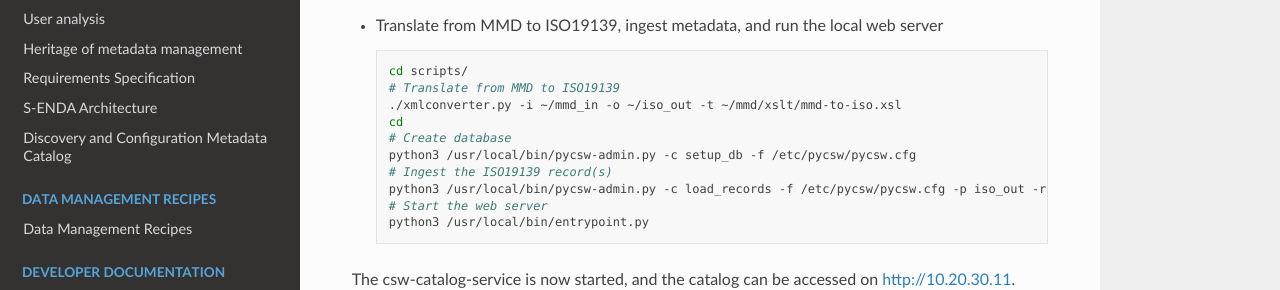
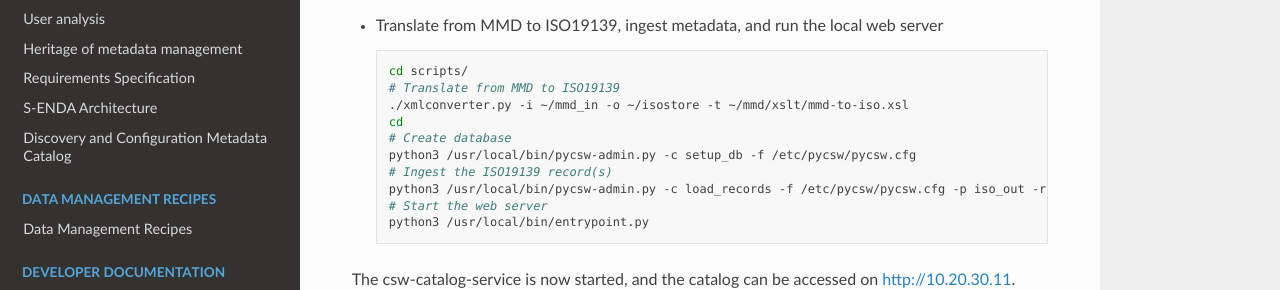
Before and after one commit to metno/S-ENDA-documentation, a Sphinx documentation site: the page built from source/devel_environ.rst, in a window 1280 px wide and 900 px high, scrolled down 4785 px. Shown: the part 162-452 px from the top of the window. Built offline with Sphinx 7.4.7 and the Read the Docs theme 2.0.0, drawn with Linux system fonts in a browser that asks for light colours.

Commit message:
#213: changed output folder for iso files

```diff
--- a/source/devel_environ.rst
+++ b/source/devel_environ.rst
@@ -249,7 +249,7 @@ The `S-ENDA csw catalog service <https://github.com/metno/S-ENDA-csw-catalog-ser
 
     cd scripts/
     # Translate from MMD to ISO19139
-    ./xmlconverter.py -i ~/mmd_in -o ~/iso_out -t ~/mmd/xslt/mmd-to-iso.xsl
+    ./xmlconverter.py -i ~/mmd_in -o ~/isostore -t ~/mmd/xslt/mmd-to-iso.xsl
     cd
     # Create database
     python3 /usr/local/bin/pycsw-admin.py -c setup_db -f /etc/pycsw/pycsw.cfg
```
